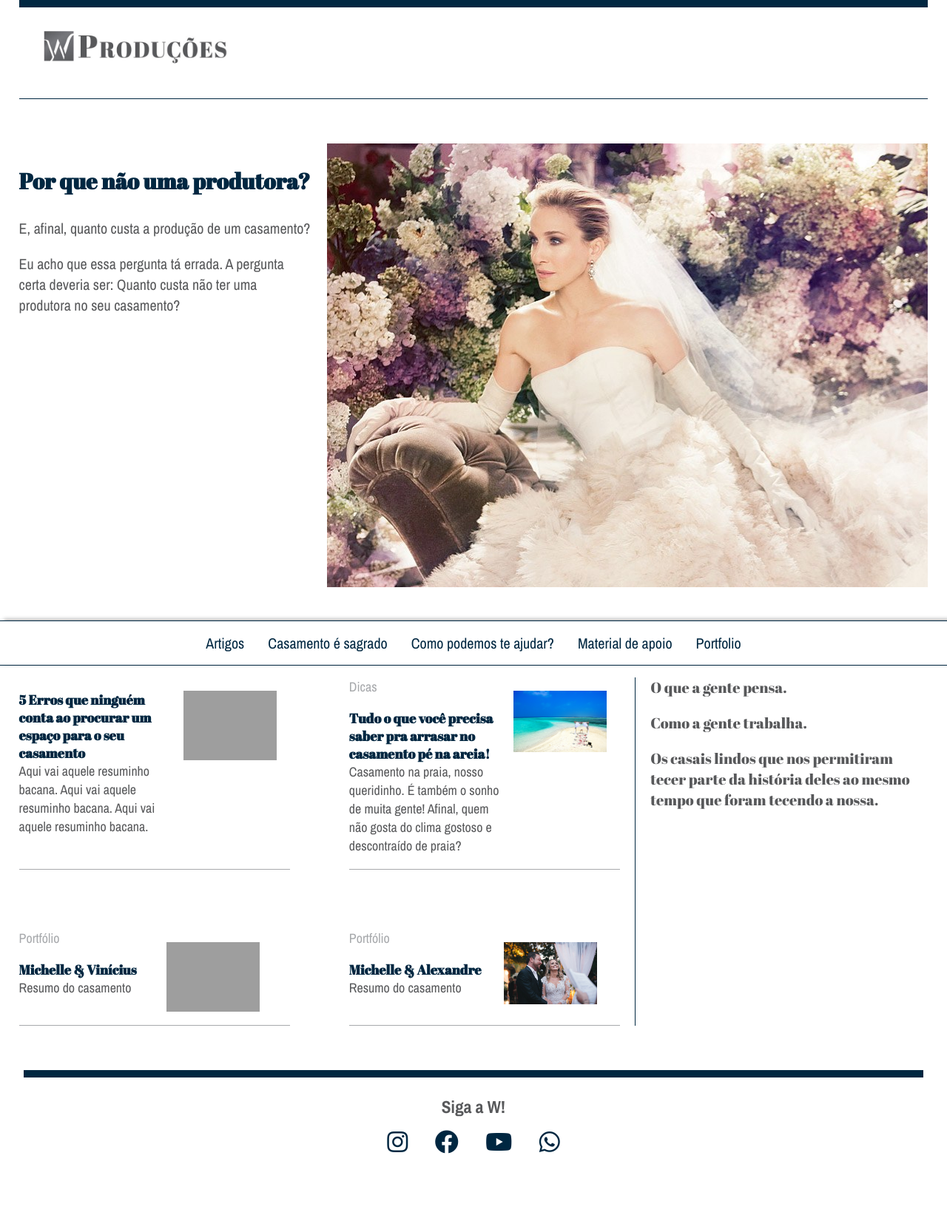
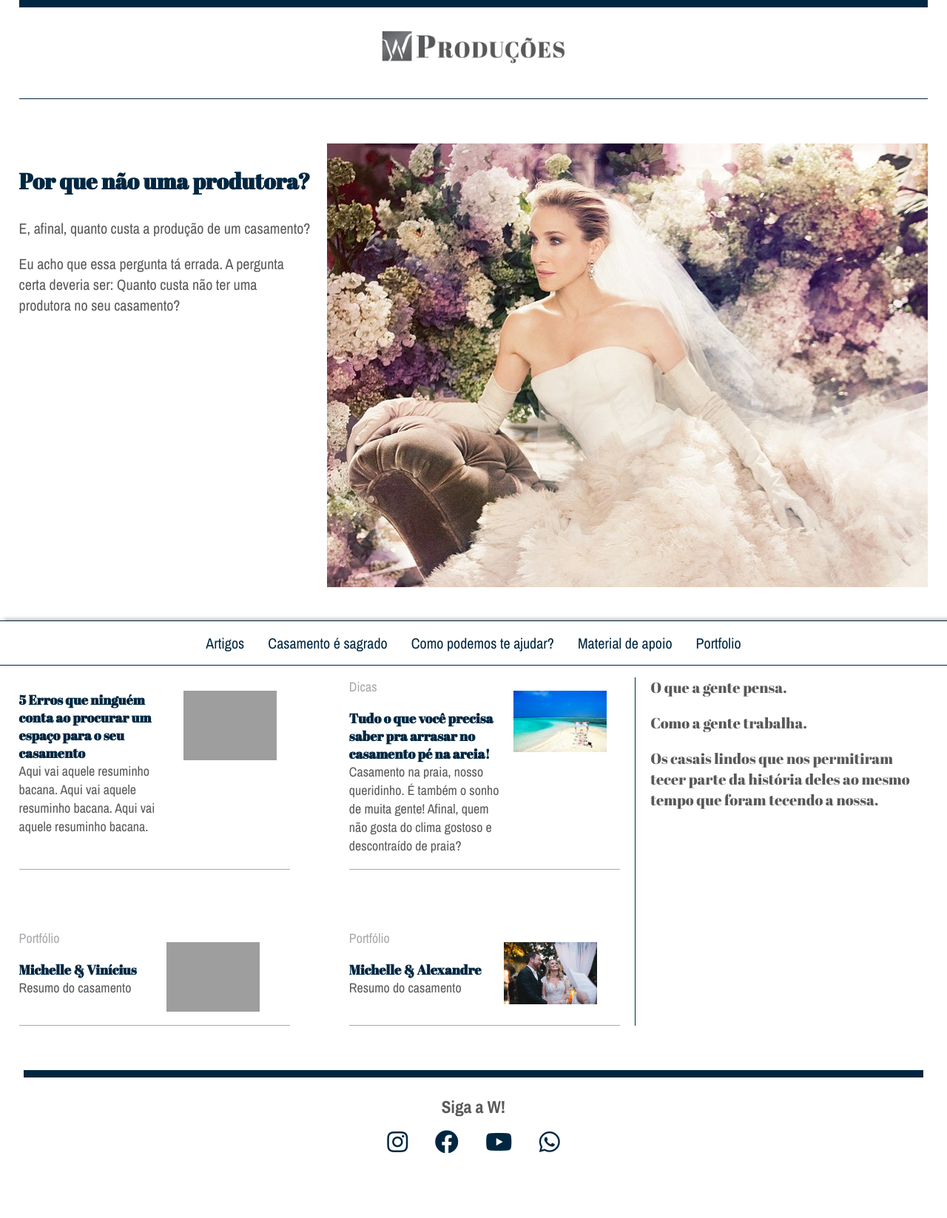
Before and after one commit to w-produtora/w-produtora.github.io, a Jekyll site: the page built from index.html, in a window 1280 px wide. Shown: the whole page at 74% size. Built offline with Jekyll 4.4.1, drawn with Linux system fonts in a browser that asks for light colours; nearby versions of some CDN libraries; before the commit the page ends 1608 px from its top, so only the background shows below that.

Commit message:
footer and header tweaks

```diff
--- a/css/style.css
+++ b/css/style.css
@@ -130,7 +130,7 @@ header {
   border-bottom: var(--bd-azul);
   display: grid;
   align-items: baseline;
-  justify-content: initial;
+  justify-content: center;
   margin: 0 2%;
 
 }
@@ -408,6 +408,7 @@ footer {
   border-top: solid 10px;
   width: 95%;
   margin: 3em auto;
+  height: 10em;
 }
 
 footer h3 {
```
